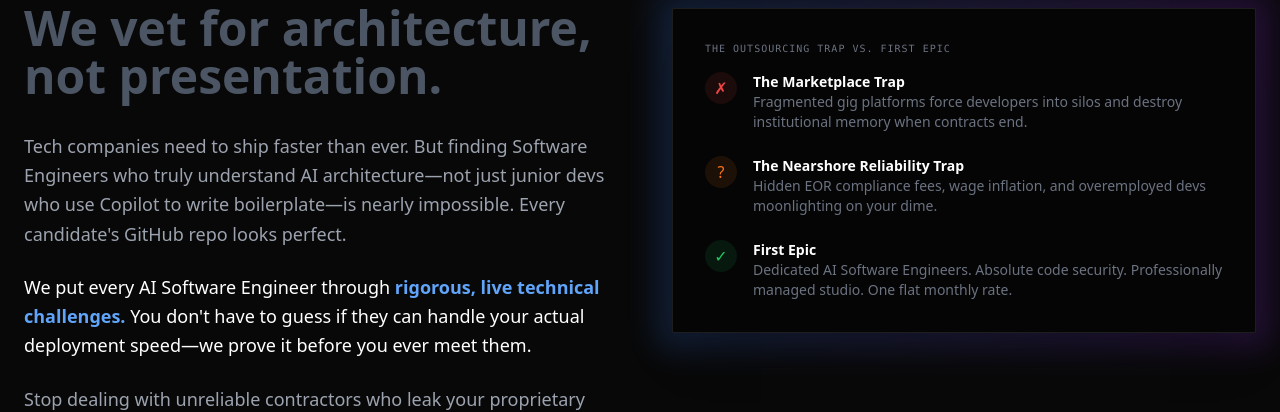
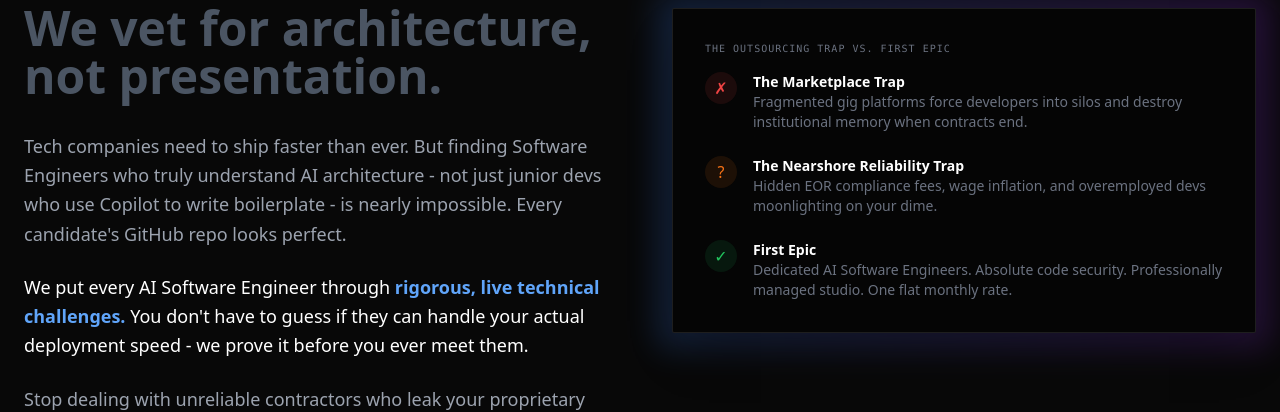
Before and after one commit to First-Epic/firstepic-website, a Next.js app: page /tech in a window 1280 px wide. Shown: the part 1087-1499 px from the top of the page. Built offline with nearby package versions, Linux system fonts and the light colour scheme.

Commit message:
replace em dasheds

```diff
--- a/app/studios/page.tsx
+++ b/app/studios/page.tsx
@@ -110,7 +110,7 @@
             </h2>
             <div className="space-y-6 text-lg text-gray-400 leading-relaxed">
               <p>Studios need high-volume content generated faster than ever. But finding AI Filmmakers and Editors who can actually execute complex workflows (not just type prompts) is nearly impossible. Every candidate's portfolio looks perfect.</p>
-              <p className="text-white">We put every AI Filmmaker and VFX Artist through <strong className="text-blue-400">rigorous, live technical challenges.</strong> You don't have to guess if they can handle your studio's actual pipeline speed—we prove it before you ever meet them.</p>
+              <p className="text-white">We put every AI Filmmaker and VFX Artist through <strong className="text-blue-400">rigorous, live technical challenges.</strong> You don't have to guess if they can handle your studio's actual pipeline speed - we prove it before you ever meet them.</p>
               <p>Stop relying on scattered freelancers. Keep the creative direction in-house, and let our embedded talent act as your dedicated AI production engine.</p>
             </div>
           </div>
--- a/app/tech/page.tsx
+++ b/app/tech/page.tsx
@@ -109,8 +109,8 @@
               <span className="text-gray-600">We vet for architecture, not presentation.</span>
             </h2>
             <div className="space-y-6 text-lg text-gray-400 leading-relaxed">
-              <p>Tech companies need to ship faster than ever. But finding Software Engineers who truly understand AI architecture—not just junior devs who use Copilot to write boilerplate—is nearly impossible. Every candidate's GitHub repo looks perfect.</p>
-              <p className="text-white">We put every AI Software Engineer through <strong className="text-blue-400">rigorous, live technical challenges.</strong> You don't have to guess if they can handle your actual deployment speed—we prove it before you ever meet them.</p>
+              <p>Tech companies need to ship faster than ever. But finding Software Engineers who truly understand AI architecture - not just junior devs who use Copilot to write boilerplate - is nearly impossible. Every candidate's GitHub repo looks perfect.</p>
+              <p className="text-white">We put every AI Software Engineer through <strong className="text-blue-400">rigorous, live technical challenges.</strong> You don't have to guess if they can handle your actual deployment speed - we prove it before you ever meet them.</p>
               <p>Stop dealing with unreliable contractors who leak your proprietary code into public AI models. Protect your IP, and let our embedded talent act as your dedicated engineering engine.</p>
             </div>
           </div>
```
